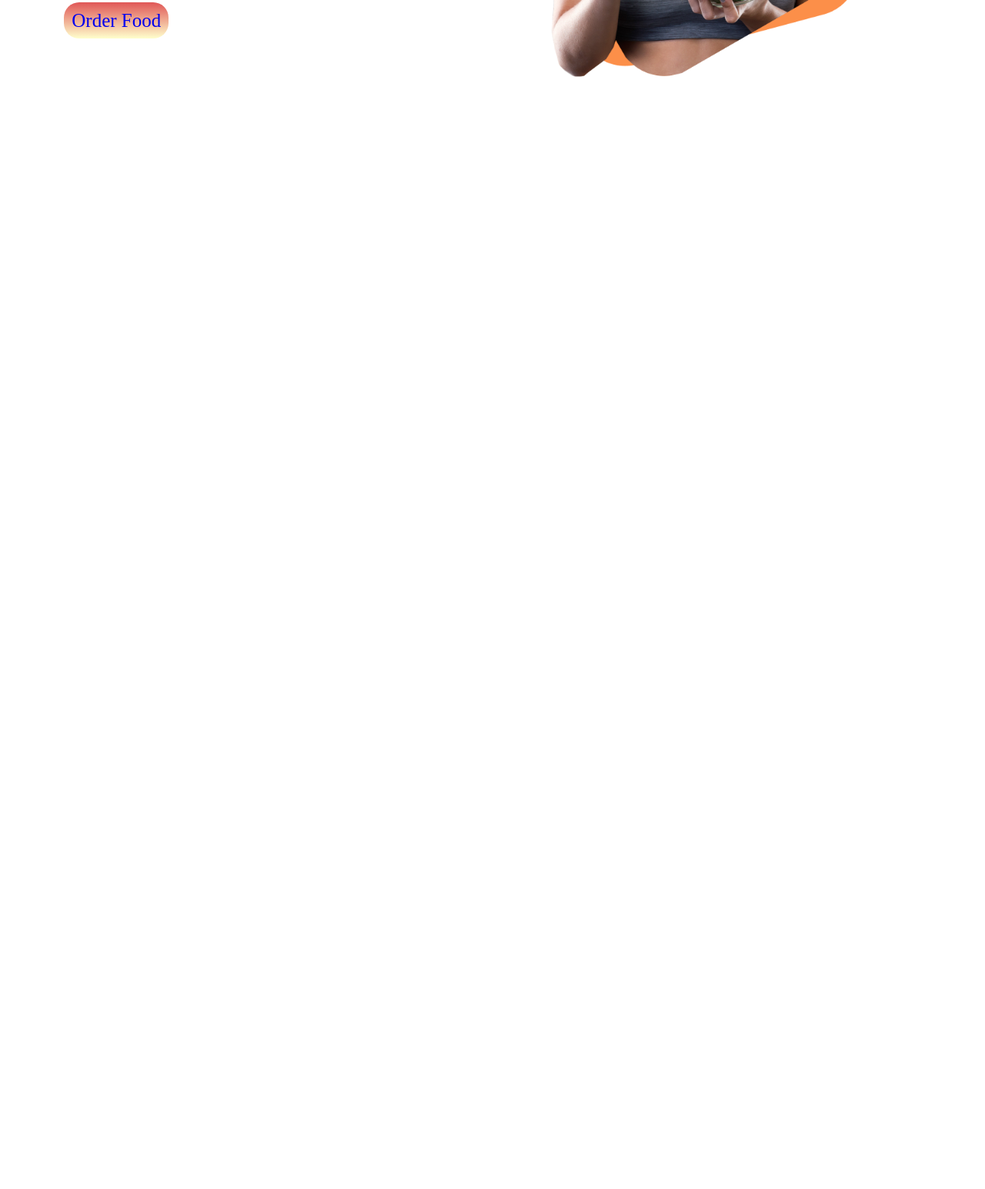
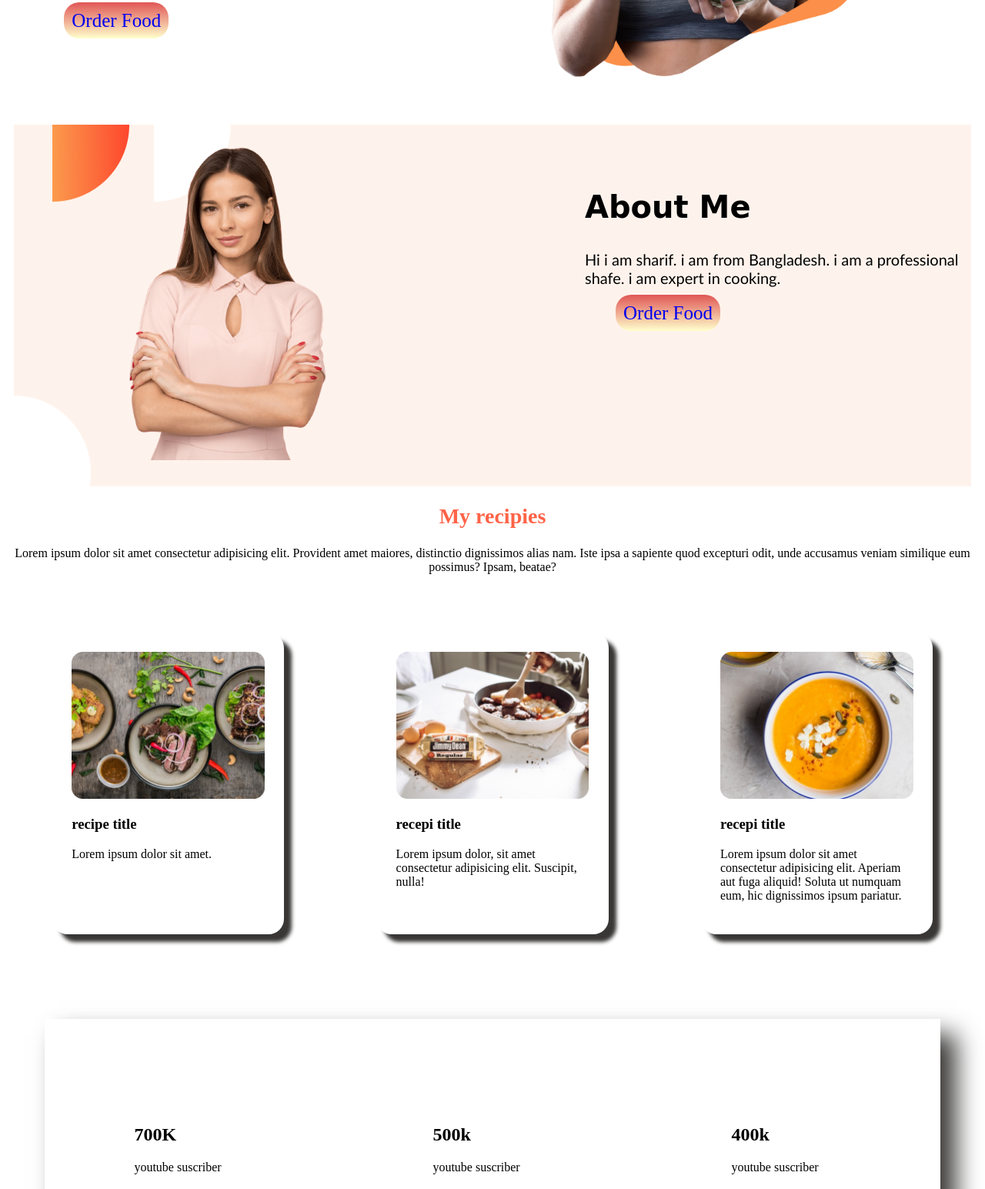
Before and after one commit to sharif02/food-world, a plain HTML site: page index.html in a window 1280 px wide. Shown: the part 552-2097 px from the top of the page at 77% size. Before the commit the page ends 800 px from the top, so only its background shows below. Drawn offline with Linux system fonts and the light colour scheme.

Commit message:
code updated

```diff
--- a/index.html
+++ b/index.html
@@ -40,8 +40,65 @@
         </div>
     </section>
 
-    <section class="about"></section>
-    <section class="My recipies"></section>
+    <section class="about-area">
+        <div class="img-area">
+            <img src="img/female/Person Image.png" alt="">
+        </div>
+        <div class="cotent-area">
+            <h2 class="headding-style">About Me</h2>
+            <p class="para-style">Hi i am sharif. i am from Bangladesh. i am a professional shafe. i am expert in
+                cooking.</p>
+            <a href="#" target="blank" class="btn-style2">Order Food</a>
+        </div>
+    </section>
+    <section class="My recipies">
+        <div>
+            <h2 style="text-align: center; color: tomato; font-size: 28px;">My recipies</h2>
+            <p style="text-align: center; position: relative;">Lorem ipsum dolor sit amet consectetur adipisicing elit.
+                Provident amet
+                maiores, distinctio dignissimos
+                alias nam. Iste ipsa a sapiente quod excepturi odit, unde accusamus veniam similique eum possimus?
+                Ipsam, beatae?</p>
+            <p></p>
+        </div>
+
+        <div class="Recepi-content">
+            <div class="content-style">
+                <img src="img/food/Project Cover1.jpg" alt="" class="img-style">
+                <h3>recipe title</h3>
+                <p>Lorem ipsum dolor sit amet.</p>
+            </div>
+            <div class="content-style">
+                <img src="img/food/Project Cover.jpg" alt="" class="img-style">
+                <h3>recepi title</h3>
+                <p>Lorem ipsum dolor, sit amet consectetur adipisicing elit. Suscipit, nulla!</p>
+            </div>
+            <div class="content-style">
+                <img src="img/food/Project Cover.png" alt="" class="img-style">
+                <h3>recepi title</h3>
+                <p>Lorem ipsum dolor sit amet consectetur adipisicing elit. Aperiam aut fuga aliquid! Soluta ut numquam
+                    eum, hic dignissimos ipsum pariatur.</p>
+            </div>
+        </div>
+
+    </section>
+
+    <section class="social-media">
+        <div class="content-area-style">
+            <div class="content-style2">
+                <h1>700K</h1>
+                <p>youtube suscriber</p>
+            </div>
+            <div class="content-style2">
+                <h1>500k</h1>
+                <p>youtube suscriber</p>
+            </div>
+            <div class="content-style2">
+                <h1>400k</h1>
+                <p>youtube suscriber</p>
+            </div>
+        </div>
+    </section>
 </body>
 
 </html>
--- a/style.css
+++ b/style.css
@@ -29,7 +29,7 @@ nav ul li a:hover{
 .food-network{
     display: flex;
     width: 100%;
-    height: 500px;
+
 
 }
 .food-content{
@@ -68,3 +68,76 @@ nav ul li a:hover{
     text-decoration: none;
     background-image: linear-gradient(rgb(224, 86, 86) , #ffc);
 }
+
+/* about area*/
+.img-area{
+    width: 25%;
+    height: 25%;
+}
+.img-area img{
+    padding: 30px;
+    width: 50%;
+    height: 50%;
+}
+.about-area{
+    display: flex;
+    background-image: url(img/shapes/7.png);
+    margin: 10px;
+}
+.img-area{
+    width: 50%;
+    margin-left: 50px;
+    padding-left: 70px;
+
+}
+.cotent-area{
+    width: 50%;
+    margin-left: 100px;
+}
+.headding-style{
+    font-size: 40px;
+    font-family: cursive;
+    padding-top: 10%;
+    padding-left: 10px;}
+.para-style{
+    padding-left: 10px;
+    font-size: 20px;
+    font-family: 'Trebuchet MS', 'Lucida Sans Unicode', 'Lucida Grande', 'Lucida Sans', Arial, sans-serif;
+    font-display: inherit;
+}
+.btn-style2{
+    width:50px;
+    margin-left: 50px;
+    padding: 10px;
+    border-radius: 20px;
+    font-size: 25px;
+    text-decoration: none;
+    background-image: linear-gradient(rgb(224, 86, 86) , #ffc);
+}
+/**/
+.Recepi-content{
+    display: flex;
+}
+.img-style{
+    width: 100%;
+
+}
+.content-style{
+    margin: 60PX;
+    padding:2%;
+    box-shadow: 10px 10px 5px rgb(56, 55, 54);
+    border-radius: 20px;
+}
+
+/**/
+.content-area-style{
+display: flex;
+box-shadow: 20px 20px 30px rgb(56, 55, 54);
+margin: 50px;
+
+}
+.content-style2{
+    width: 20%;
+    margin: 10%;
+
+}
```
